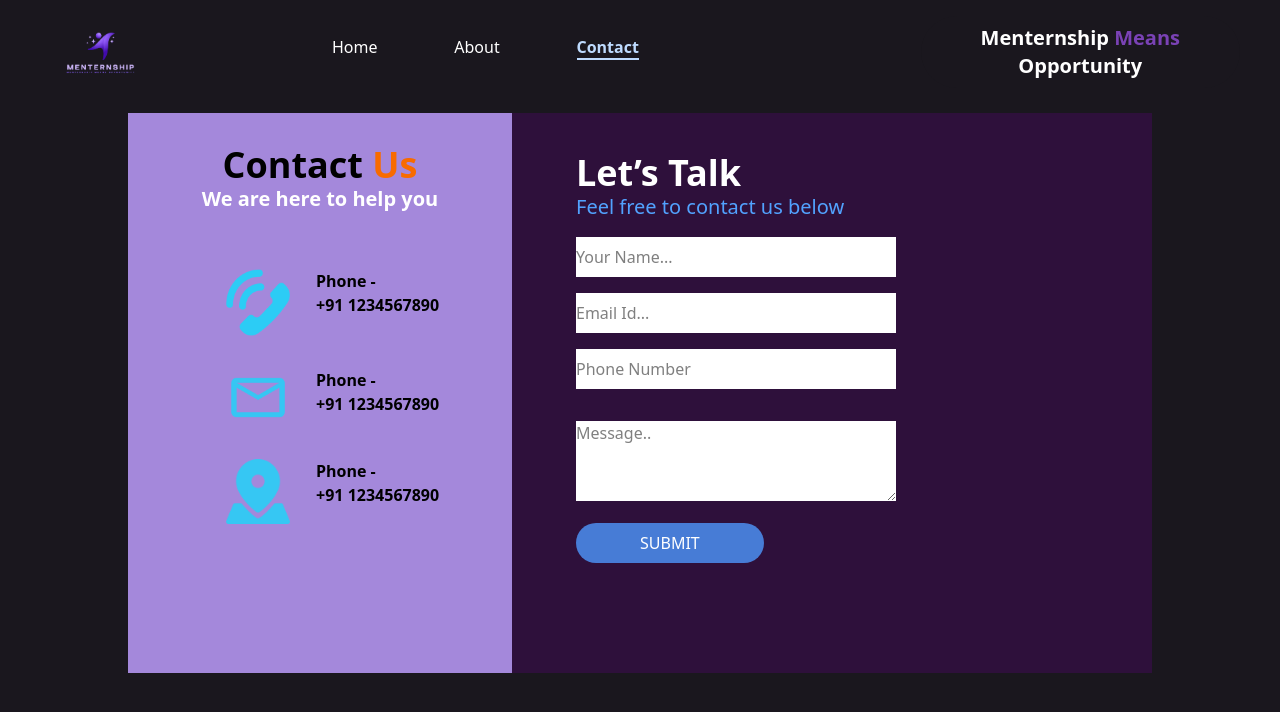
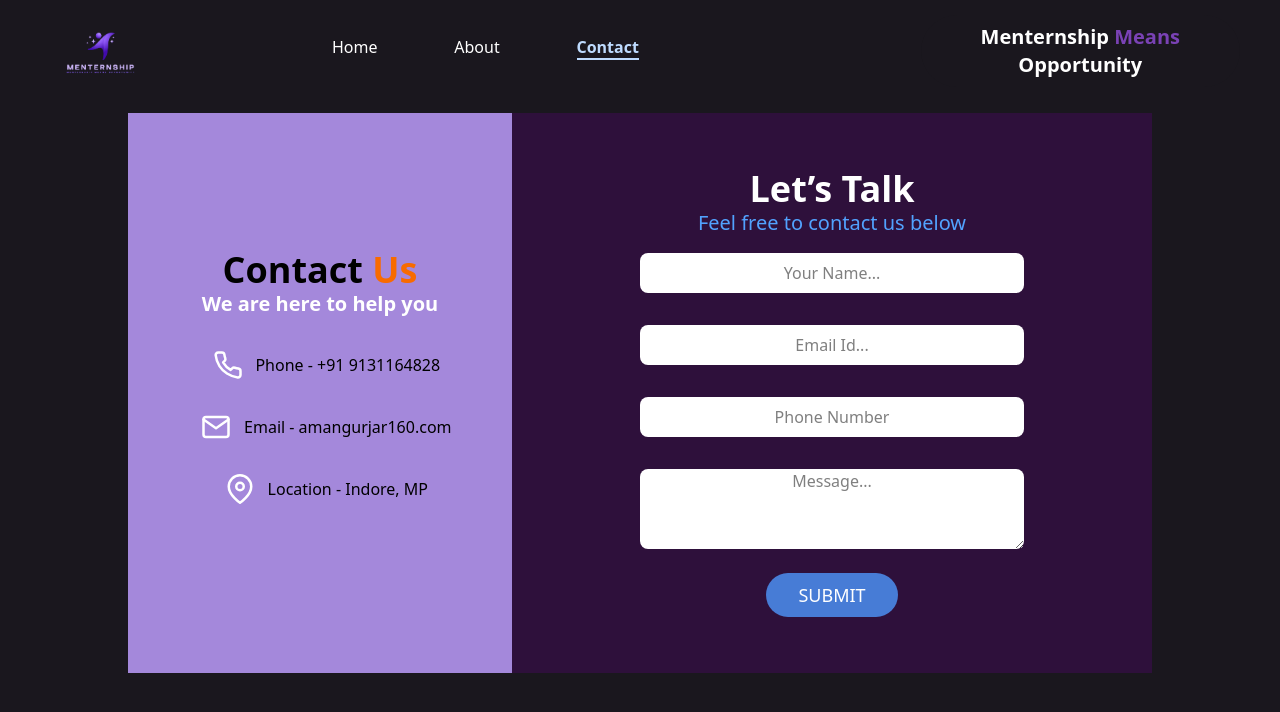
Before and after one commit to aman-gurjar-dev/Menternship, a React (Vite) app in the folder Frontend/: page /#/Contact in a window 1280 px wide. Shown: the top 712 px of the page. Built offline with nearby package versions, Linux system fonts and the light colour scheme.

Commit message:
animation

```diff
--- a/Frontend/src/assets/Components/About/About_page.jsx
+++ b/Frontend/src/assets/Components/About/About_page.jsx
@@ -1,38 +1,41 @@
 import React from "react";
-import MyImage from "../../Images/logo.png"; // Importing the logo image
-import effect from "../../Images/Ellipse 1.png"; // Importing the effect image
-import sideImage from "../../Images/WhatsApp_Image_2025-01-24_at_22.07.39_b8dce0b9-removebg-preview 1.png"; // Importing the side image
-import { NavLink } from "react-router-dom"; // Importing NavLink component from react-router-dom for navigation
+import { motion } from "framer-motion"; // Importing motion from Framer Motion
+import sideImage from "../../Images/WhatsApp_Image_2025-01-24_at_22.07.39_b8dce0b9-removebg-preview 1.png";
 
 const About_page = () => {
-  // Defining the About_page component
   return (
     <>
       <div>
-        {" "}
-        {/* Main container with background color and text color */}
-        {/* Menternship mean */}
-        <div className="invisible md:visible">
-          {" "}
-          {/* Container for Menternship meaning */}
+        {/* Menternship meaning */}
+        <motion.div
+          className="invisible md:visible"
+          initial={{ opacity: 0, x: -60 ,y: -90 }}
+          animate={{ opacity: 1, x: 0 }}
+          transition={{ duration: 0.8 }}
+        >
           <span className="absolute top-4 lg:right-10 right-3 rounded-full bg-[#1a171e7b] px-12 lg:px-15 md:text-sm xl:text-xl text-center font-semibold lg:text-xl text-[#FFFFFF] z-10 p-2 m-auto">
             Menternship{" "}
             <p className="inline text-[#7A42B5] relative z-11">Means</p> <br />
             Opportunity
           </span>
-        </div>
-        {/* Content */}
-        <div className="sm:flex justify-baseline relative ">
-          {" "}
-          {/* Main content container */}
-          <img
+        </motion.div>
+
+        {/* Content with animation */}
+        <div className="sm:flex justify-baseline relative">
+          <motion.img
             src={sideImage}
             alt="Side Image"
-            className="mr-20 relative bottom-10 w-0 sm:w-[45%]" // Side image with styling
+            className="mr-20 relative bottom-10 w-0 sm:w-[45%]"
+            initial={{ scale: 0 }}
+            animate={{ scale: 1 }}
+            transition={{ duration: 0.5 }}
           />
-          <span className="mt-5">
-            {" "}
-            {/* Container for About Us text */}
+          <motion.span
+            className="mt-5"
+            initial={{ opacity: 0 }}
+            animate={{ opacity: 1 }}
+            transition={{ duration: 1 }}
+          >
             <h1 className="text-center relative sm:right-20 right-0 text-xl lg:text-3xl font-bold">
               About <p className="inline text-[#A24BFF]">US</p>
             </h1>
@@ -46,11 +49,11 @@ const About_page = () => {
               giving students hands-on experience while learning from real
               industry experts.
             </p>
-          </span>
+          </motion.span>
         </div>
       </div>
     </>
   );
 };
 
-export default About_page; // Exporting the About_page component
+export default About_page;
--- a/Frontend/src/assets/Components/Contact/Contact_us.jsx
+++ b/Frontend/src/assets/Components/Contact/Contact_us.jsx
@@ -1,112 +1,113 @@
 import React from "react";
-import MyImage from "../../Images/logo.png";
-import effect from "../../Images/Ellipse 1.png";
-import phone from "../../Images/Phone Ringing.png";
-import location from "../../Images/Location Pin.png";
-import mail from "../../Images/mail.png";
-import { NavLink } from "react-router-dom";
+import { motion } from "framer-motion";
+import { FiPhone, FiMail, FiMapPin } from "react-icons/fi";
 
 const Contact_us = () => {
   return (
     <>
-      <div className="">
-        {/* Menternship mean */}
-        <div className="invisible md:visible">
-          <span className=" absolute top-4 lg:right-10 right-3 rounded-full bg-[#1a171e7b] px-12   lg:px-15 md:text-sm xl:text-xl text-center  font-semibold lg:text-xl text-[#FFFFFF] z-10  p-2 m-auto ">
+      <motion.div
+        className="invisible md:visible"
+        initial={{ opacity: 0, x: -60 ,y: -90 }}
+        animate={{ opacity: 1, x: 0 }}
+        transition={{ duration: 0.8 }}
+      >
+        <span className="absolute top-4 lg:right-10 right-3 rounded-full bg-[#1a171e7b] px-12 lg:px-15 md:text-sm xl:text-xl text-center font-semibold lg:text-xl text-[#FFFFFF] z-10 p-2 m-auto">
           Menternship{" "}
-            <p className="inline text-[#7A42B5] relative z-11"> Means</p> <br />{" "}
+          <p className="inline text-[#7A42B5] relative z-11">Means</p> <br />
           Opportunity
         </span>
-        </div>
+      </motion.div>
 
-        {/* Content */}
+      <motion.div
+        initial={{ opacity: 0, y: -50 }}
+        animate={{ opacity: 1, y: 0 }}
+        transition={{ duration: 0.7, ease: "easeOut" }}
+        className="flex flex-col items-center justify-center w-full"
+      >
 
-        <div className="">
-          <div className=" w-[80vw] h-[70vh] flex justify-center items-center mx-[10vw] mt-[3vh] ">
-            <div className="sm:w-[30vw] h-[70vh] bg-[#A488DB] invisible sm:visible w-0 ">
-              <div className=" mt-[4vh] ">
+        {/* Contact Form Section */}
+        <div className="w-[80vw] h-[70vh] flex justify-center items-center mx-[10vw] mt-[3vh]">
+
+          {/* Contact Details */}
+          <motion.div
+            className="sm:w-[30vw] h-[70vh] bg-[#A488DB] invisible sm:visible w-0 flex flex-col justify-center items-center"
+            initial={{ x: -100, opacity: 0 }}
+            animate={{ x: 0, opacity: 1 }}
+            transition={{ duration: 0.6 }}
+          >
             <h1 className="text-4xl text-center text-black font-bold">
-                  Contact <span className=" text-[#F86B00]">Us</span>
+              Contact <span className="text-[#F86B00]">Us</span>
             </h1>
             <h1 className="text-center text-xl font-semibold">
               We are here to help you
             </h1>
+
+            <div>
+              {[
+              { icon: <FiPhone />, text: "Phone - +91 9131164828   " },
+                { icon: <FiMail />, text: "Email - amangurjar160.com" },
+              { icon: <FiMapPin />, text: "Location - Indore, MP   " }
+              ].map((item, index) => (
+                <motion.div
+                  key={index}
+                  className="flex items-center justify-center my-[4vh]"
+                  initial={{ opacity: 0, x: -50 }}
+                  animate={{ opacity: 1, x: 0 }}
+                  transition={{ delay: index * 0.2, duration: 0.6 }}
+                >
+                  <span className="text-3xl mx-[1vw]">{item.icon}</span>
+                  <p className="text-black">{item.text}</p>
+                </motion.div>
+              ))}
             </div>
+          </motion.div>
 
-              <div className=" mt-[7vh] font-bold ">
-                <div className=" flex justify-center my-[4vh]">
-                  <img
-                    src={phone}
-                    alt="Phone"
-                    className=" inline max-w-16 mx-[2vw] "
+          {/* Contact Form */}
+          <motion.div
+            className="bg-[#2E103B] w-[80vw] sm:w-[50vw] h-[70vh] flex flex-col justify-center items-center"
+            initial={{ opacity: 0, scale: 0.9 }}
+            animate={{ opacity: 1, scale: 1 }}
+            transition={{ duration: 0.6, ease: "easeInOut" }}
+          >
+            <div className="flex flex-col w-[80%] sm:w-[60%] items-center">
+              <h1 className="sm:text-4xl font-bold text-2xl text-white">Let’s Talk</h1>
+              <h1 className="sm:text-xl text-blue-400">Feel free to contact us below</h1>
+
+              {/* Inputs */}
+              {["Your Name...", "Email Id...", "Phone Number"].map((placeholder, index) => (
+                <motion.input
+                  key={index}
+                  type="text"
+                  className="w-full h-[5vh] bg-white text-black text-center rounded-lg block my-4"
+                  placeholder={placeholder}
+                  initial={{ x: -20, opacity: 0 }}
+                  animate={{ x: 0, opacity: 1 }}
+                  transition={{ delay: index * 0.2, duration: 0.5 }}
                 />
-                  <p className="inline text-black">
-                    Phone - <br />
-                    +91 1234567890
-                  </p>
+              ))}
+
+              <motion.textarea
+                className="w-full h-[10vh] text-black bg-white text-center rounded-lg my-4"
+                placeholder="Message..."
+                initial={{ y: 20, opacity: 0 }}
+                animate={{ y: 0, opacity: 1 }}
+                transition={{ duration: 0.5 }}
+              ></motion.textarea>
+
+              {/* Submit Button */}
+              <motion.button
+                className="rounded-full bg-[#477CD6] px-8 py-2 text-white text-lg mt-2"
+                initial={{ scale: 0.8, opacity: 0 }}
+                animate={{ scale: 1, opacity: 1 }}
+                transition={{ duration: 0.4 }}
+                whileHover={{ scale: 1.1 }}
+              >
+                SUBMIT
+              </motion.button>
             </div>
-                <div className=" flex justify-center my-[4vh] ">
-                  <img
-                    src={mail}
-                    alt="Phone"
-                    className=" inline max-w-16 mx-[2vw] "
-                  />
-                  <p className="inline text-black">
-                    Phone - <br />
-                    +91 1234567890
-                  </p>
+          </motion.div>
         </div>
-                <div className=" flex justify-center  my-[4vh] ">
-                  <img
-                    src={location}
-                    alt="Phone"
-                    className=" inline max-w-16 mx-[2vw]"
-                  />
-                  <p className="inline text-black">
-                    Phone - <br />
-                    +91 1234567890
-                  </p>
-                </div>
-              </div>
-            </div>
-            <div className=" bg-[#2E103B] w-[80vw] sm:w-[50vw] h-[70vh]  ">
-              <div className=" relative left-[5vw] top-[5vh] flex-col">
-                <h1 className=" sm:text-4xl font-bold text-2xl">Let’s Talk</h1>
-                <h1 className=" sm:text-xl text-blue-400">
-                  Feel free to contact us below
-                </h1>
-                <input
-                  type="text"
-                  className=" w-[60vw] sm:w-[25vw] h-[5vh] bg-white text-black block my-4"
-                  placeholder="Your Name..."
-                />
-                <input
-                  type="text"
-                  className=" w-[60vw] sm:w-[25vw]  h-[5vh] text-black bg-white block my-4"
-                  placeholder="Email Id..."
-                />
-                <input
-                  type="text"
-                  className=" w-[60vw] sm:w-[25vw]  h-[5vh] text-black bg-white block my-4"
-                  placeholder="Phone Number"
-                />
-                <textarea
-                  name=""
-                  id=""
-                  className="w-[60vw] sm:w-[25vw] h-[10vh] text-black bg-white my-4"
-                  placeholder="Message.."
-                ></textarea>
-                <div>
-                  <button className=" rounded-4xl bg-[#477CD6] px-[5vw] relative z-10 py-[1vh] items-center">
-                    {" "}
-                    SUBMIT
-                  </button>
-                </div>
-              </div>
-            </div>
-          </div>
-        </div>
-      </div>
+      </motion.div>
     </>
   );
 };
--- a/Frontend/src/assets/Components/Explore/Explore.jsx
+++ b/Frontend/src/assets/Components/Explore/Explore.jsx
@@ -3,17 +3,35 @@ import Web_dev from "../../Images/Untitled design (1) 1.png";
 import ai from "../../Images/ai.png";
 import ds from "../../Images/data-science-analyzing-interpreting-complex-data-projection-virtual-screen-business-technology-concept-data-science-347778743 1.png";
 import { NavLink } from "react-router-dom";
+import { motion } from "framer-motion";
 
 const Explore = () => {
   return (
     <div className="min-h-screen relative bg-gradient-to-b from-[#1A171E] to-[#2a1f2e]">
-      <main className="w-full px-4 sm:px-6 lg:px-8 relative z-10 mb-25 sm:mb-0">
-        <h1 className="text-2xl sm:text-3xl md:text-4xl font-bold text-center text-white mb-8 pt-6">
+      <motion.main className="w-full px-4 sm:px-6 lg:px-8 relative z-10 mb-25 sm:mb-0"
+       initial={{ opacity: 0 , x: -100 }}
+       animate={{ opacity: 1 , x: 0}}
+
+
+       exit={{ opacity: 0 , x: 100}}
+       transition={{ duration: 0.5 }}
+      >
+        < motion.h1 className="text-2xl sm:text-3xl md:text-4xl font-bold text-center text-white mb-8 pt-6"
+        initial={{ opacity: 0, scale: 0.5 , x: -100 }}
+        animate={{ opacity: 1, scale: 1  , x: 0 }}
+        exit={{ opacity: 0, scale: 0.5   , x: 100 }}
+        transition={{ duration: 0.5, delay: 0.1 }}
+        >
           Explore Our Programs
-        </h1>
+        </motion.h1>
         <div className="h-[60vh] sm:h-auto overflow-y-auto sm:overflow-visible scrollbar-thin scrollbar-thumb-gray-400 scrollbar-track-gray-200">
           <section className="flex flex-col sm:flex-row sm:justify-evenly items-center justify-center space-y-12 sm:space-y-0 py-4">
-            <div className="flex flex-col items-center w-full sm:w-auto transform hover:scale-105 transition-transform duration-300">
+            <motion.div className="flex flex-col items-center w-full sm:w-auto transform hover:scale-105 transition-transform duration-300"
+              initial={{ opacity: 0, scale: 0.5 , x: -100 }}
+              animate={{ opacity: 1, scale: 1 , x: 0 }}
+              exit={{ opacity: 0, scale: 0.5 , x: 100 }}
+              transition={{ duration: 0.5, delay: 0.2 }}
+            >
               <div className="bg-[#2a1f2e] p-4 rounded-xl shadow-lg hover:shadow-xl transition-shadow duration-300">
                 <img src={Web_dev} alt="Web dev" className="w-48 sm:w-54 md:w-64 lg:w-72 rounded-lg" />
                 <div className="mt-4 text-center">
@@ -26,9 +44,14 @@ const Explore = () => {
                   </NavLink>
                 </div>
               </div>
-            </div>
+            </motion.div>
 
-            <div className="flex flex-col items-center w-full sm:w-auto transform hover:scale-105 transition-transform duration-300">
+            <motion.div className="flex flex-col items-center w-full sm:w-auto transform hover:scale-105 transition-transform duration-300"
+              initial={{ opacity: 0, scale: 0.5 , x: -100 }}
+              animate={{ opacity: 1, scale: 1 , x: 0 }}
+              exit={{ opacity: 0, scale: 0.5 , x: 100 }}
+              transition={{ duration: 0.5, delay: 0.4 }}
+              >
               <div className="bg-[#2a1f2e] p-4 rounded-xl shadow-lg hover:shadow-xl transition-shadow duration-300">
                 <img src={ai} alt="AI" className="w-48 sm:w-54 md:w-64 lg:w-72 rounded-lg" />
                 <div className="mt-4 text-center">
@@ -41,9 +64,14 @@ const Explore = () => {
                   </NavLink>
                 </div>
               </div>
-            </div>
+            </motion.div>
 
-            <div className="flex flex-col items-center w-full sm:w-auto transform hover:scale-105 transition-transform duration-300">
+            <motion.div className="flex flex-col items-center w-full sm:w-auto transform hover:scale-100 scale-95 transition-transform duration-300"
+             initial={{ opacity: 0, scale: 0.5 , x: -100 }}
+             animate={{ opacity: 1, scale: 1  , x: 0 }}
+             exit={{ opacity: 0, scale: 0.5   , x: 100 }}
+             transition={{ duration: 0.5, delay: 0.6 }}
+            >
               <div className="bg-[#2a1f2e] p-4 rounded-xl shadow-lg hover:shadow-xl transition-shadow duration-300">
                 <img src={ds} alt="Data Science" className="w-48 sm:w-54 md:w-64 lg:w-72 rounded-lg" />
                 <div className="mt-4 text-center">
@@ -56,19 +84,25 @@ const Explore = () => {
                   </NavLink>
                 </div>
               </div>
-            </div>
+            </motion.div>
           </section>
         </div>
-      </main>
+      </motion.main>
 
       {/* Mentorship Means Opportunity */}
-      <aside className="invisible md:visible ">
-        <div className="absolute -top-15 lg:right-10 right-3  rounded-full bg-[#1a171e7b] px-8 lg:px-15 md:text-sm xl:text-xl text-center font-semibold lg:text-xl text-[#FFFFFF] z-10 p-2 m-auto backdrop-blur-sm">
+      <motion.aside className="invisible md:visible "
+      >
+        <motion.div className="absolute -top-15 lg:right-10 right-3  rounded-full bg-[#1a171e7b] px-8 lg:px-15 md:text-sm xl:text-xl text-center font-semibold lg:text-xl text-[#FFFFFF] z-10 p-2 m-auto backdrop-blur-sm"
+        initial={{ opacity: 0, scale: 0.5 , x: -100 }}
+        animate={{ opacity: 1, scale: 1 , x: 0 }}
+        exit={{ opacity: 0, scale: 0.5 , x: 100 }}
+        transition={{ duration: 0.5}}
+        >
           Menternship{" "}
           <span className="inline text-[#7A42B8] relative z-11">Means</span>{" "}
           <br /> Opportunity
-        </div>
-      </aside>
+        </motion.div>
+      </motion.aside>
 
       {/* Footer */}
       <footer className="absolute bottom-0 bg-[#5f307b14] w-full text-center p-5 text-sm font-semibold backdrop-blur-sm">
--- a/Frontend/src/assets/Components/Explore/Explore_now.jsx
+++ b/Frontend/src/assets/Components/Explore/Explore_now.jsx
@@ -1,5 +1,6 @@
 import React from "react";
 import { NavLink, useLocation } from "react-router-dom";
+import {motion} from "framer-motion";
 
 const Explore_now = () => {
   const location = useLocation();
@@ -20,9 +21,21 @@ const Explore_now = () => {
 
   return (
     <>
-      <div className="min-h-screen relative">
+      <motion.div className="min-h-screen relative"
+        initial={{ opacity: 0 , scale: 0.8 }}
+        animate={{ opacity: 1 , scale: 1}}
+
+        exit={{ opacity: 0 , scale: 0.8 }}
+        transition={{ duration: 0.5 }}
+      >
         {/* Content */}
-        <div className="flex justify-center mt-[5vh] sm:mt-[10vh] px-4">
+        <motion.div className="flex justify-center mt-[5vh] sm:mt-[10vh] px-4"
+        initial={{ opacity: 0 , scale: 0.5 }}
+        animate={{ opacity: 1 , scale: 1}}
+
+        exit={{ opacity: 0 , scale: 0.5 }}
+        transition={{ duration: 0.5 }}
+        >
           <div className="w-full max-w-4xl bg-[#be75bf13] shadow rounded-xl p-4 sm:p-6">
             <h1 className="text-center text-xl sm:text-2xl font-bold mt-4">
               {getHeading()}
@@ -59,7 +72,7 @@ const Explore_now = () => {
               </NavLink>
             </div>
           </div>
-        </div>
+        </motion.div>
 
         {/* Menternship means opportunity */}
         <div className="invisible md:visible">
@@ -74,7 +87,7 @@ const Explore_now = () => {
         <footer className="absolute bottom-0 bg-[#5f307b14] w-full text-center p-5 font-semibold text-sm">
           © 2025 MENTERNSHIP. All rights reserved.
         </footer>
-      </div>
+      </motion.div>
     </>
   );
 };
```
Lines whose indentation alone changed are shown as unchanged.
